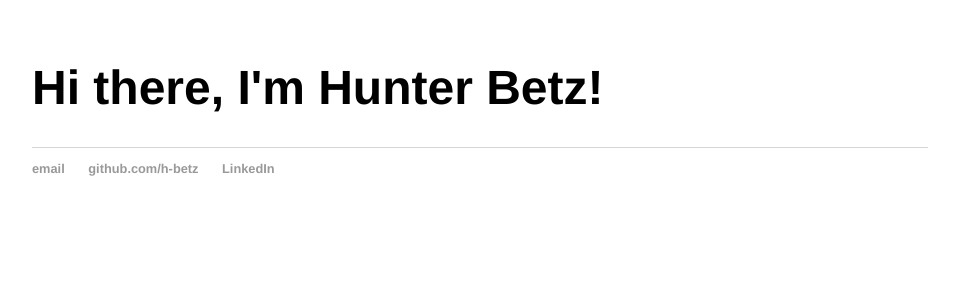
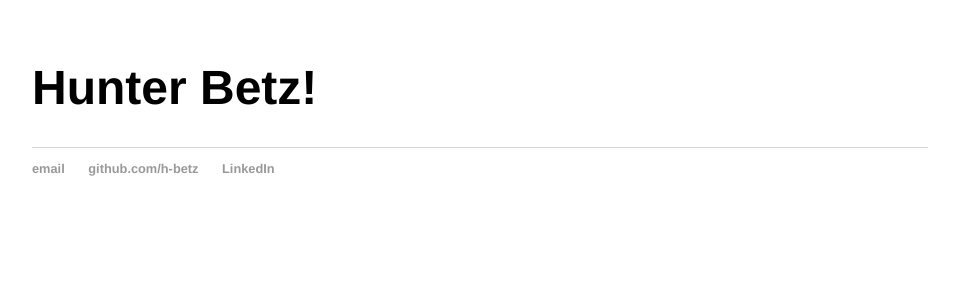
Before and after one commit to h-betz/h-betz.github.io, a Jekyll site: the page built from index.html, in a window 1280 px wide. Shown: the top 300 px of the page, without its empty margins (160-1119 px from the left). Built offline with Jekyll 4.4.1, drawn with Linux system fonts in a browser that asks for light colours.

Commit message:
Update index.html

```diff
--- a/index.html
+++ b/index.html
@@ -3,5 +3,5 @@ layout: default
 title: Hunter Betz, Software Engineer
 ---
 <div class="blurb">
-	<h1>Hi there, I'm Hunter Betz!</h1>
+	<h1>Hunter Betz!</h1>
 </div><!-- /.blurb -->
```
